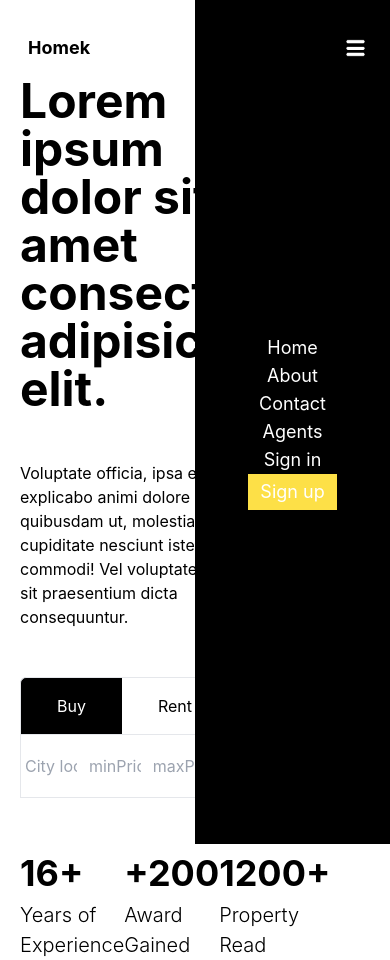
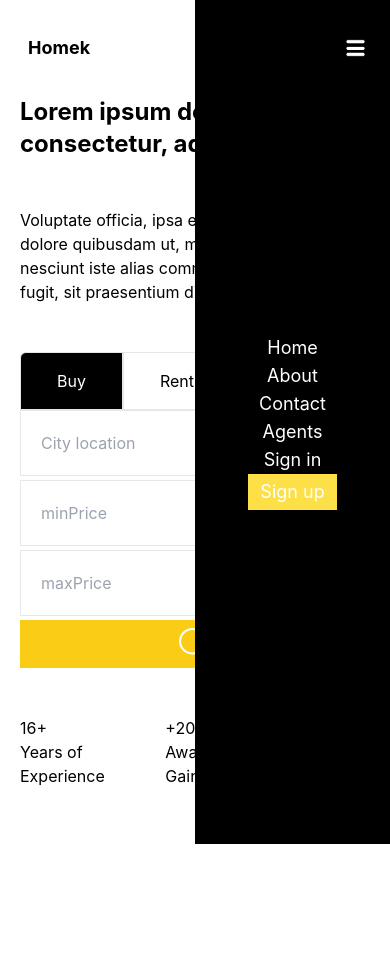
Before and after one commit to idzibart/real-estate, a React (Create React App) app in the folder client/: page / in a window 390 px wide. Built offline with nearby package versions, Linux system fonts and the light colour scheme; the HTML template or start-up script is replaced by a standard one.

Commit message:
home page finish

```diff
--- a/client/src/components/SearchBar.tsx
+++ b/client/src/components/SearchBar.tsx
@@ -25,7 +25,7 @@ const SearchBar = () => {
       <div>
         {types.map((type) => (
           <button
-            className={`border border-b-0 px-9 py-4 capitalize first:rounded-tl-md first:border-r-0 last:rounded-tr-md last:border-l-0 ${query.type === type ? "bg-black text-white" : "bg-white"}`}
+            className={`border px-9 py-4 capitalize first:rounded-tl-md last:rounded-tr-md md:border-b-0 md:first:border-r-0 md:last:border-l-0 ${query.type === type ? "bg-black text-white" : "bg-white"}`}
             key={type}
             onClick={() => switchType(type)}
           >
@@ -33,7 +33,7 @@ const SearchBar = () => {
           </button>
         ))}
       </div>
-      <form className="flex h-16 justify-between gap-1 border [&>*]:border-0 [&>input]:px-1 xl:[&>input]:px-2 [&>input]:w-1/4">
+      <form className="flex flex-col justify-between gap-1 border-0 md:h-16 md:flex-row md:border [&>*]:border-0 [&>input]:border [&>input]:p-5 md:[&>input]:w-[170px] md:[&>input]:border-0 lg:[&>input]:w-[110px] xl:[&>input]:w-[160px] xl:[&>input]:px-2">
         <input type="text" name="location" placeholder="City location" />
         <input
           type="text"
@@ -49,8 +49,8 @@ const SearchBar = () => {
           max={10000000}
           placeholder="maxPrice"
         />
-        <button className="bg-primary w-16 items-center justify-center flex">
-          <img src="search.png" alt="" className="h-8 w-8 p-1 text-white" />
+        <button className="bg-primary flex flex-1 items-center justify-center p-2 md:p-0">
+          <img src="search.png" alt="" className="h-8 w-8 text-white" />
         </button>
       </form>
     </div>
--- a/client/src/index.css
+++ b/client/src/index.css
@@ -14,7 +14,7 @@ body {
   overflow: hidden;
 }
 
-h1 {
+/* h1 {
   font-weight: bold;
   font-size: 36px;
 }
@@ -22,7 +22,7 @@ h1 {
 h2 {
   font-size: 20px;
   font-weight: 300;
-}
+} */
 
 a {
   text-decoration: none;
--- a/client/src/routes/home.tsx
+++ b/client/src/routes/home.tsx
@@ -5,8 +5,8 @@ const Home = () => {
   return (
     <div className="flex h-full">
       <div className="w-full lg:w-3/5">
-        <div className="flex h-full flex-col justify-center gap-12 pr-24">
-          <h1 className="text-5xl font-bold">
+        <div className="flex h-full flex-col justify-start gap-12 lg:justify-center lg:pr-24">
+          <h1 className="text-2xl font-bold md:text-4xl xl:text-5xl">
             Lorem ipsum dolor sit amet consectetur, adipisicing elit.
           </h1>
           <p>
```
